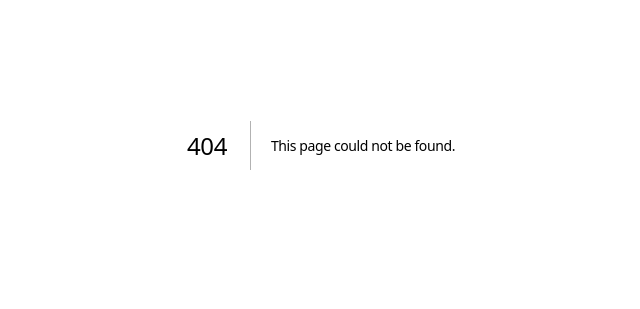
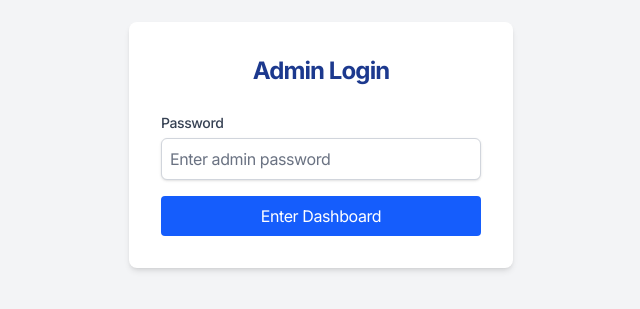
Before and after one commit to Richa-techhub/Chill-Thrive-GWOC, a Next.js app: page /admin/login in a window 1280 px wide. Before the commit this address had no page. Shown: the part 255-564 px from the top of the page, without its empty margins (319-959 px from the left). Built offline with nearby package versions, Linux system fonts and the light colour scheme.

Commit message:
Completed Admin Dashboard and Login

```diff
--- /dev/null
+++ b/app/admin/dashboard/page.tsx
@@ -0,0 +1,97 @@
+"use client";
+import { useEffect, useState } from 'react';
+import { createClient } from '@supabase/supabase-js';
+import { useRouter } from 'next/navigation';
+
+// Initialize Supabase (Use your environment variables)
+const supabase = createClient(
+  process.env.NEXT_PUBLIC_SUPABASE_URL!,
+  process.env.NEXT_PUBLIC_SUPABASE_ANON_KEY!
+);
+
+export default function AdminDashboard() {
+  const [bookings, setBookings] = useState<any[]>([]);
+  const [loading, setLoading] = useState(true);
+  const router = useRouter();
+
+  useEffect(() => {
+    // 1. Check if user is "logged in" (has the cookie)
+    if (!document.cookie.includes('isAdmin=true')) {
+      router.push('/admin/login'); // Kick them out if no cookie
+      return;
+    }
+
+    // 2. Fetch data
+    fetchBookings();
+  }, []);
+
+  const fetchBookings = async () => {
+    // Select ALL columns from the 'bookings' table
+    const { data, error } = await supabase
+      .from('bookings')
+      .select('*')
+
+    if (error) console.error('Error fetching bookings:', error);
+    else setBookings(data || []);
+
+    setLoading(false);
+  };
+
+  if (loading) return <div className="p-10 text-center">Loading Dashboard...</div>;
+
+  return (
+    <div className="min-h-screen bg-gray-50 p-8">
+      <div className="max-w-6xl mx-auto">
+        <div className="flex justify-between items-center mb-8">
+          <h1 className="text-3xl font-bold text-gray-800">Admin Dashboard</h1>
+          <button
+            onClick={() => {
+              document.cookie = "isAdmin=false; path=/"; // Logout
+              router.push('/');
+            }}
+            className="text-red-600 hover:text-red-800"
+          >
+            Logout
+          </button>
+        </div>
+
+        <div className="bg-white rounded-lg shadow overflow-hidden">
+          <table className="min-w-full divide-y divide-gray-200">
+            <thead className="bg-gray-50">
+              <tr>
+                <th className="px-6 py-3 text-left text-xs font-medium text-gray-500 uppercase tracking-wider">Date</th>
+                <th className="px-6 py-3 text-left text-xs font-medium text-gray-500 uppercase tracking-wider">Name</th>
+                <th className="px-6 py-3 text-left text-xs font-medium text-gray-500 uppercase tracking-wider">Email</th>
+                <th className="px-6 py-3 text-left text-xs font-medium text-gray-500 uppercase tracking-wider">Service</th>
+                <th className="px-6 py-3 text-left text-xs font-medium text-gray-500 uppercase tracking-wider">Status</th>
+              </tr>
+            </thead>
+            <tbody className="bg-white divide-y divide-gray-200">
+            {bookings.map((booking) => (
+             <tr key={booking.id}>
+            <td className="px-6 py-4 whitespace-nowrap text-sm  text-gray-500">
+            {booking.booking_date} at {booking.time_slot}
+            </td>
+            <td className="px-6 py-4 whitespace-nowrap text-sm font-medium text-gray-900">
+            {booking.customer_name}
+            </td>
+            <td className="px-6 py-4 whitespace-nowrap text-sm text-gray-500">
+            {booking.email}
+            </td>
+            <td className="px-6 py-4 whitespace-nowrap text-sm text-gray-500">
+            Service Name
+            </td>
+            <td className="px-6 py-4 whitespace-nowrap">
+            <span className="px-2 inline-flex text-xs leading-5 font-semibold rounded-full bg-green-100 text-green-800">
+            Confirmed
+            </span>
+        </td>
+        </tr>
+         ))}
+        </tbody>
+        </table>
+        </div>
+      </div>
+    </div>
+  );
+}
--- /dev/null
+++ b/app/admin/login/page.tsx
@@ -0,0 +1,46 @@
+"use client";
+import { useState } from 'react';
+import { useRouter } from 'next/navigation';
+
+export default function AdminLogin() {
+  const [password, setPassword] = useState('');
+  const router = useRouter();
+
+  const handleLogin = (e: React.FormEvent) => {
+    e.preventDefault();
+    // This is a simple hardcoded check for the MVP
+    if (password === 'chilladmin2026') {
+      // Save a "flag" in the browser so we remember they are logged in
+      document.cookie = "isAdmin=true; path=/";
+      router.push('/admin/dashboard');
+    } else {
+      alert('Incorrect Password! Access Denied.');
+    }
+  };
+
+  return (
+    <div className="min-h-screen flex items-center justify-center bg-gray-100">
+      <div className="bg-white p-8 rounded-lg shadow-md w-96">
+        <h1 className="text-2xl font-bold mb-6 text-center text-blue-900">Admin Login</h1>
+        <form onSubmit={handleLogin} className="space-y-4">
+          <div>
+            <label className="block text-sm font-medium text-gray-700">Password</label>
+            <input
+              type="password"
+              value={password}
+              onChange={(e) => setPassword(e.target.value)}
+              className="mt-1 block w-full rounded-md border-gray-300 shadow-sm p-2 border"
+              placeholder="Enter admin password"
+            />
+          </div>
+          <button
+            type="submit"
+            className="w-full bg-blue-600 text-white p-2 rounded hover:bg-blue-700"
+          >
+            Enter Dashboard
+          </button>
+        </form>
+      </div>
+    </div>
+  );
+}
```
